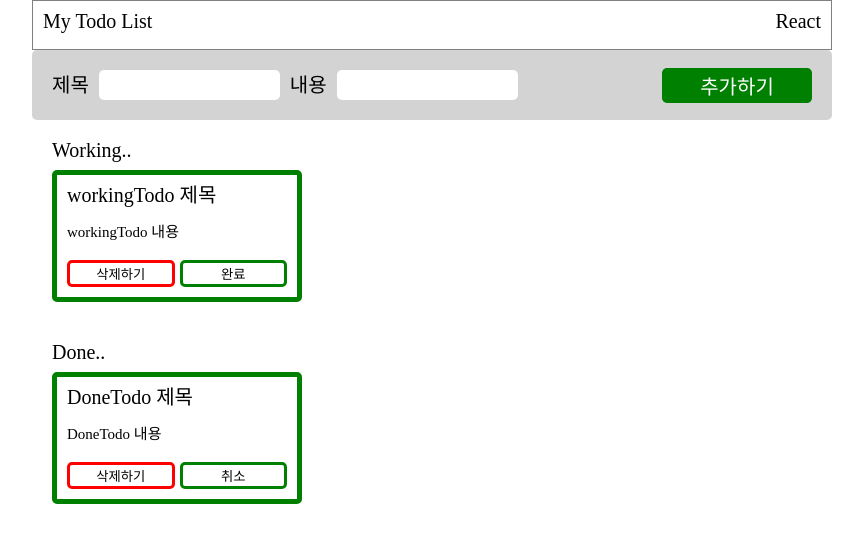
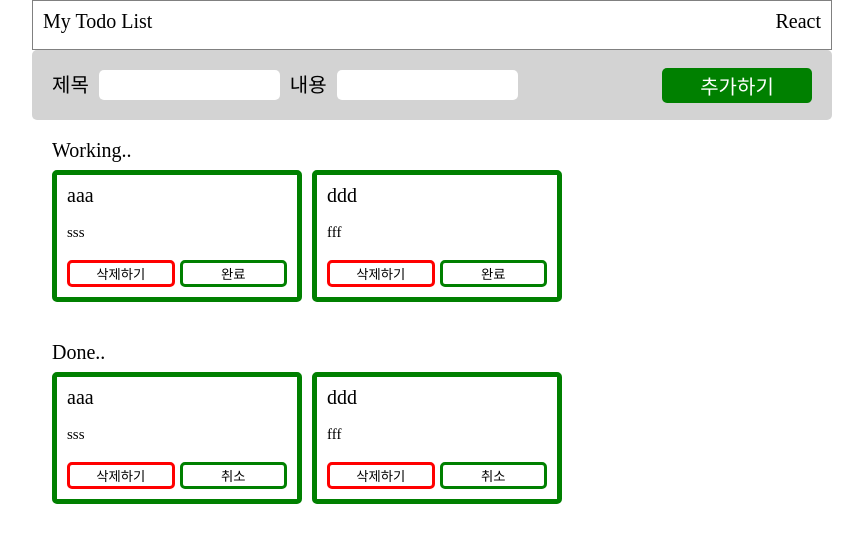
Before and after one commit to baram55/to-do-list-2, a React (Vite) app: page / in a window 1280 px wide. Shown: the top 542 px of the page, without its empty margins (208-1071 px from the left). Built offline with nearby package versions, Linux system fonts and the light colour scheme; data requests are answered from the project's data file.

Commit message:
Feat : json-server 환경 구축 완료

```diff
--- /dev/null
+++ b/db.json
@@ -0,0 +1,28 @@
+{
+  "todos": [
+    {
+      "id": 1,
+      "title": "aaa",
+      "content": "sss",
+      "isDone": true
+    },
+    {
+      "id": 2,
+      "title": "ddd",
+      "content": "fff",
+      "isDone": true
+    },
+    {
+      "id": 3,
+      "title": "zzz",
+      "content": "xxx",
+      "isDone": false
+    },
+    {
+      "id": 4,
+      "title": "ccc",
+      "content": "vvv",
+      "isDone": false
+    }
+  ]
+}
--- a/src/App.tsx
+++ b/src/App.tsx
@@ -2,13 +2,21 @@ import styled from "styled-components";
 import { ButtonType } from "@/util/ButtonType";
 import { Button } from "@/components/common/Button";
 import { useState } from "react";
+import { getTodos } from "@/api/todos";
+import { useQuery } from "react-query";
 
 function App() {
-  type Todo = { title: string; content: string; isDone: boolean };
-
   const [title, setTitle] = useState("");
   const [content, setContent] = useState("");
-  const WorkingTodoList: Todo[] = [];
+  const { isLoading, isError, data } = useQuery("todos", getTodos);
+
+  if (isLoading) {
+    return <p>로딩중입니다.</p>;
+  }
+
+  if (isError) {
+    return <p>오류가 발생했습니다.</p>;
+  }
 
   return (
     <AppContainer>
@@ -40,27 +48,43 @@ function App() {
           <WorkingContainer>
             <WorkingTitle>Working..</WorkingTitle>
             <WorkingList>
+              {data ? (
+                data
+                  .filter((item) => item.isDone === true)
+                  .map((item) => (
                     <WorkingTodoContainer>
-                <WorkingTodoTitle>workingTodo 제목</WorkingTodoTitle>
-                <WorkingTodoContent>workingTodo 내용</WorkingTodoContent>
+                      <WorkingTodoTitle>{item.title}</WorkingTodoTitle>
+                      <WorkingTodoContent>{item.content}</WorkingTodoContent>
                       <WorkingButtonContainer>
                         <Button type={ButtonType.DELETE}>삭제하기</Button>
                         <Button type={ButtonType.COMPLETE}>완료</Button>
                       </WorkingButtonContainer>
                     </WorkingTodoContainer>
+                  ))
+              ) : (
+                <p>작업 중인 todo가 없습니다.</p>
+              )}
             </WorkingList>
           </WorkingContainer>
           <DoneContainer>
             <DoneTitle>Done..</DoneTitle>
             <DoneList>
+              {data ? (
+                data
+                  .filter((item) => item.isDone === true)
+                  .map((item) => (
                     <DoneTodoContainer>
-                <DoneTodoTitle>DoneTodo 제목</DoneTodoTitle>
-                <DoneTodoContent>DoneTodo 내용</DoneTodoContent>
+                      <DoneTodoTitle>{item.title}</DoneTodoTitle>
+                      <DoneTodoContent>{item.content}</DoneTodoContent>
                       <DoneButtonContainer>
                         <Button type={ButtonType.DELETE}>삭제하기</Button>
                         <Button type={ButtonType.CANCEL}>취소</Button>
                       </DoneButtonContainer>
                     </DoneTodoContainer>
+                  ))
+              ) : (
+                <p>작업이 완료된 todo가 없습니다.</p>
+              )}
             </DoneList>
           </DoneContainer>
         </TodoContainer>
--- /dev/null
+++ b/src/api/todos.ts
@@ -0,0 +1,7 @@
+import { Todo } from "@/types/todoTypes";
+import axios from "axios";
+
+export const getTodos = async () => {
+  const { data } = await axios.get<Todo[]>("http://localhost:4000/todos");
+  return data;
+};
--- a/src/main.tsx
+++ b/src/main.tsx
@@ -1,11 +1,13 @@
-import React from "react";
 import ReactDOM from "react-dom/client";
 import App from "./App.tsx";
 import GlobalStyles from "./components/GlobalStyles.tsx";
+import { QueryClient, QueryClientProvider } from "react-query";
+
+const queryClient = new QueryClient();
 
 ReactDOM.createRoot(document.getElementById("root")!).render(
-  <>
+  <QueryClientProvider client={queryClient}>
     <GlobalStyles />
     <App />
-  </>
+  </QueryClientProvider>
 );
--- /dev/null
+++ b/src/types/todoTypes.ts
@@ -0,0 +1 @@
+export type Todo = { title: string; content: string; isDone: boolean };
```
Lines whose indentation alone changed are shown as unchanged.
